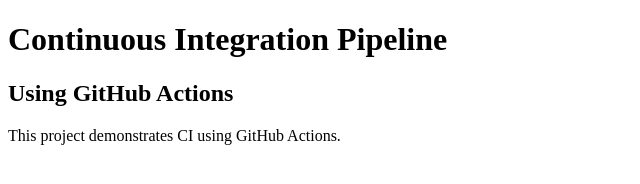
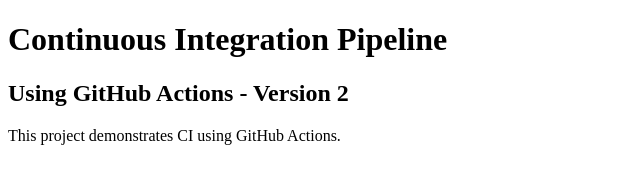
Before and after one commit to mominabdul-cell/ci-demo-lab, a plain HTML site: page index.html in a window 1280 px wide. Shown: the whole page, without its empty margins (0-640 px from the left). Drawn offline with Linux system fonts and the light colour scheme.

Commit message:
Updated index.html

```diff
--- a/index.html
+++ b/index.html
@@ -9,8 +9,7 @@
 <h1>Continuous Integration Pipeline</h1>
 
 
-<h2>Using GitHub Actions</h2>
-
+<h2>Using GitHub Actions - Version 2</h2>
 
 <p>This project demonstrates CI using GitHub Actions.</p>
 
```
